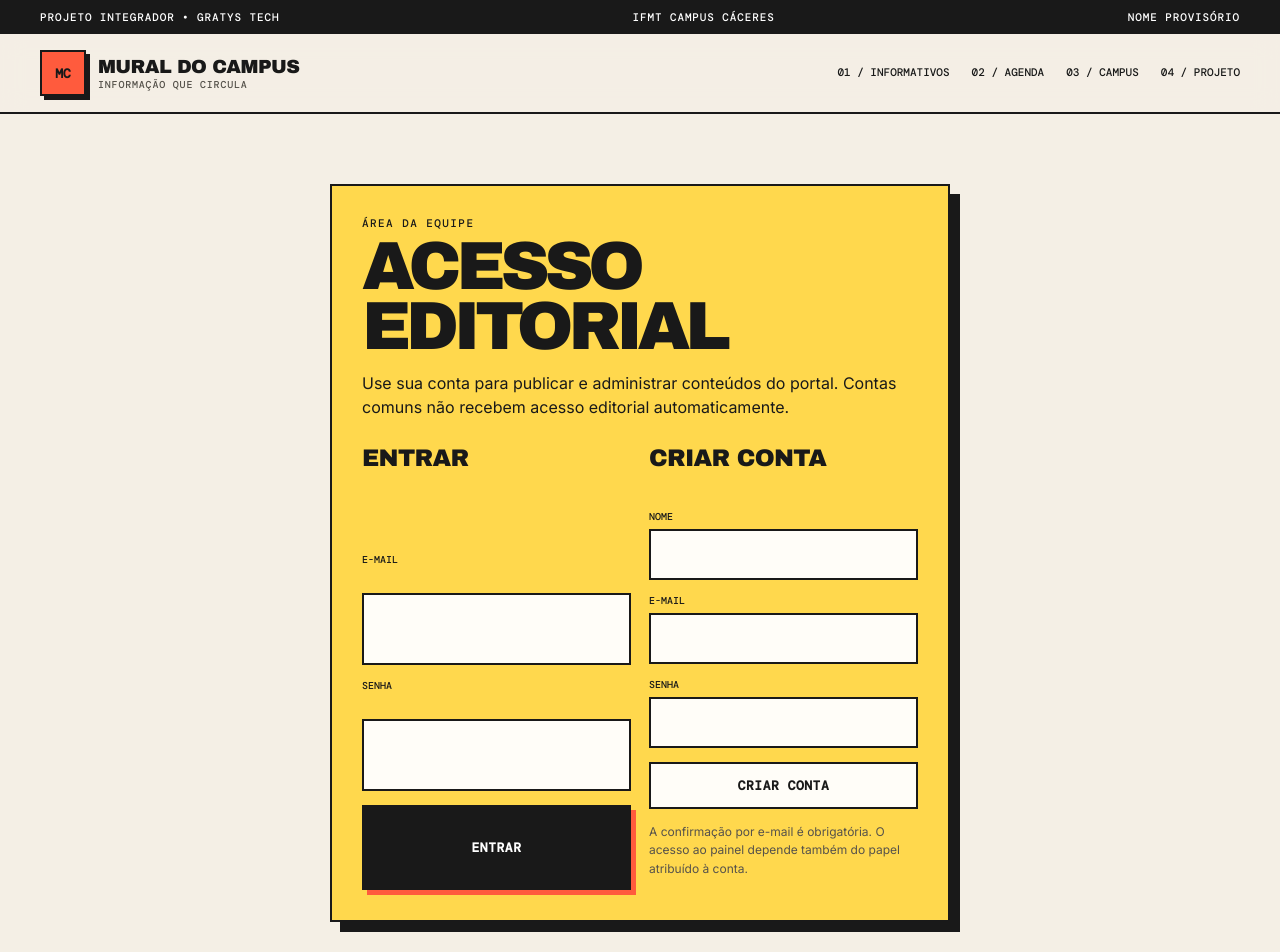
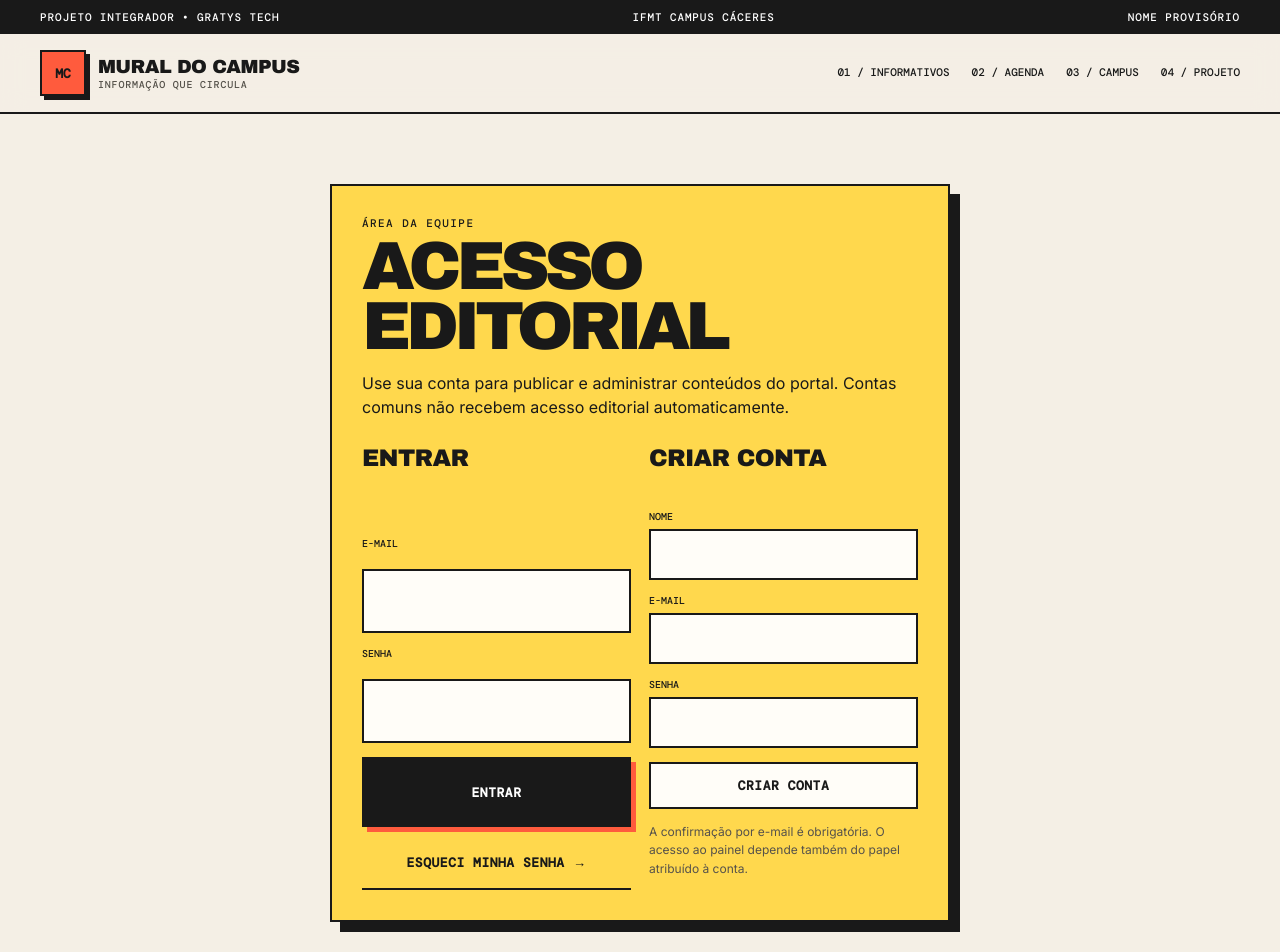
Before and after one commit to wayneguss-debug/gratys, a Next.js app: page /auth/login in a window 1280 px wide. Shown: the top 952 px of the page. Built offline with nearby package versions, Linux system fonts and the light colour scheme; no server answers; the database is empty.

Commit message:
feat(v2): link password recovery from login

```diff
--- a/src/app/auth/login/page.tsx
+++ b/src/app/auth/login/page.tsx
@@ -1,3 +1,4 @@
+import Link from "next/link";
 import { signIn, signUp } from "@/app/auth/actions";
 
 export default async function LoginPage({
@@ -34,6 +35,9 @@ export default async function LoginPage({
             <button className="button solid" type="submit">
               entrar
             </button>
+            <Link className="button text" href="/auth/recovery">
+              esqueci minha senha →
+            </Link>
           </form>
 
           <form className="form-stack" action={signUp}>
```
